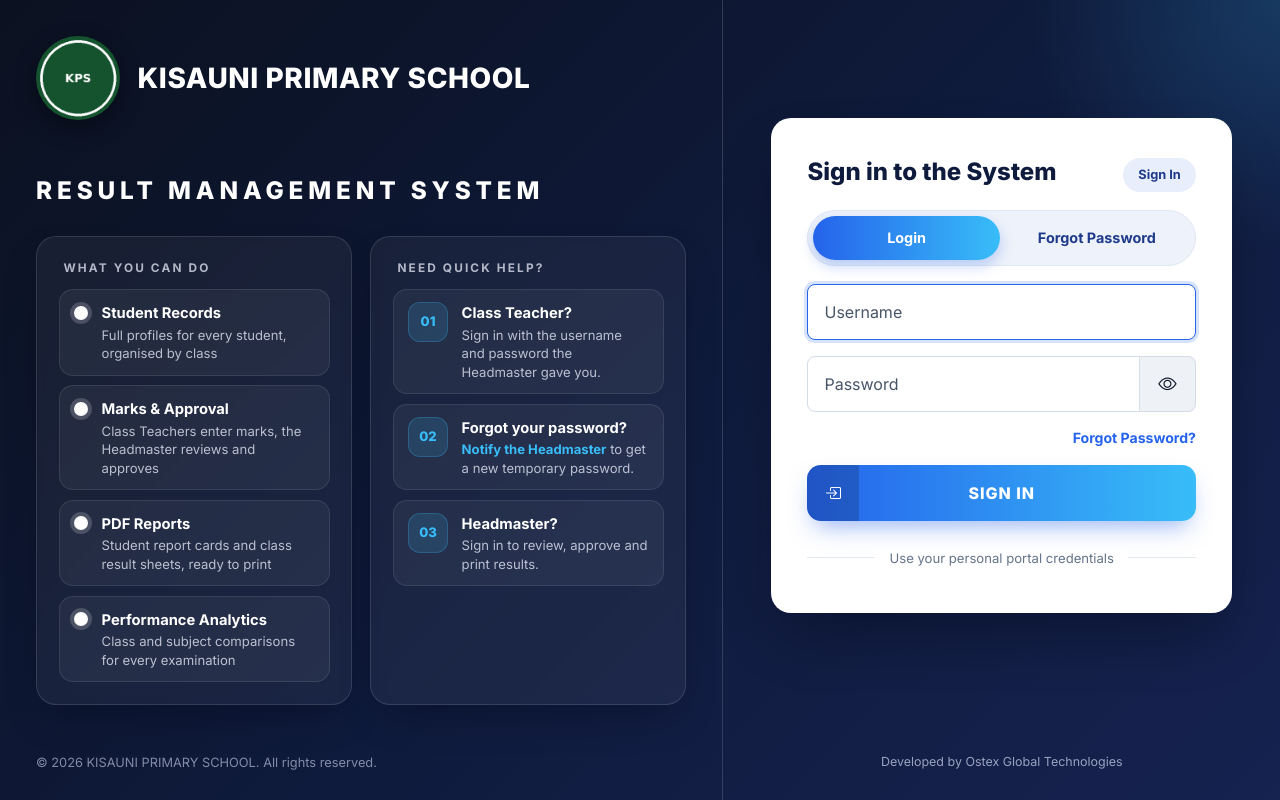
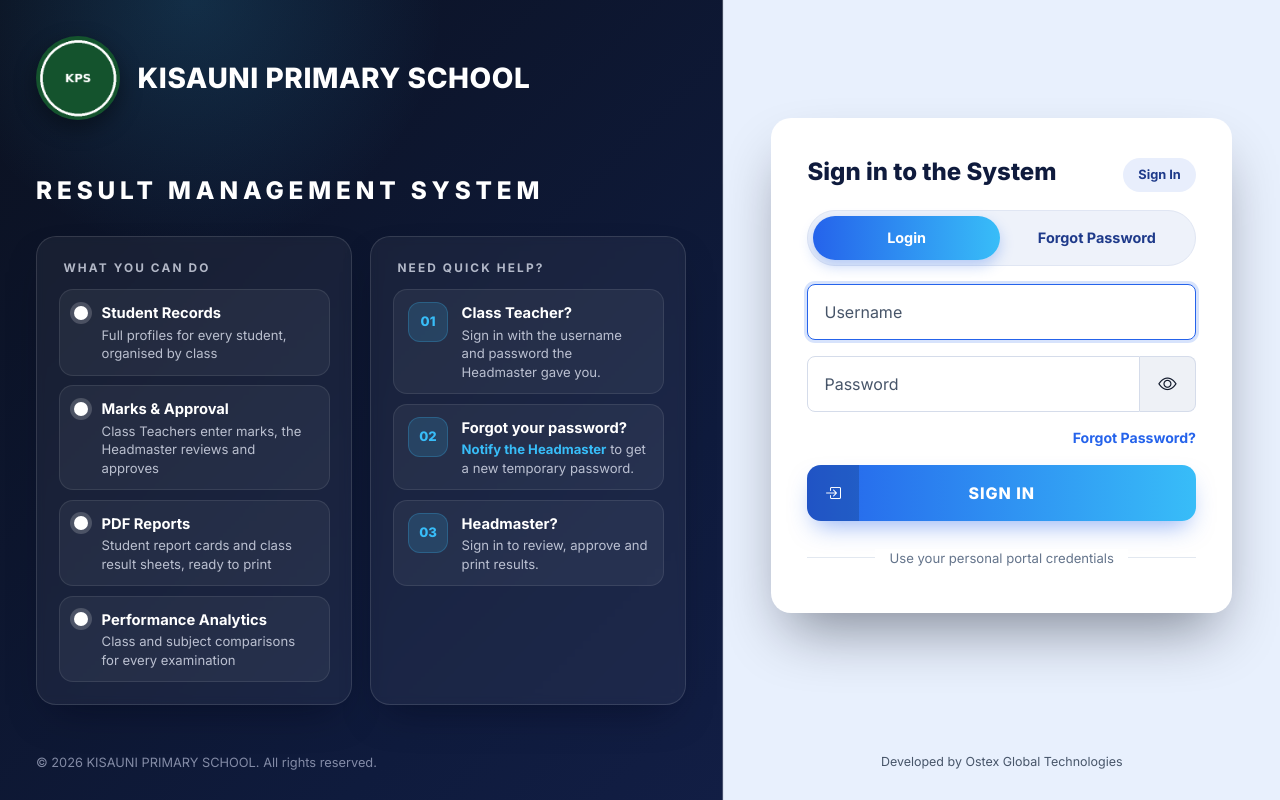
Before and after one commit to otthnachia6-ship-it/KISAUNI_RESULT_SYSTEM_LARAVEL_FINAL, a Laravel app: page /login in a window 1280 px wide. Run offline with Laravel 12, Linux system fonts and the light colour scheme; data comes from the database, SQL or seed files in the repository.

Commit message:
Login pages: two-tone layout (dark brand left, soft light-blue sign-in right)
On computers (>= 992px) the sign-in half now has a soft light-blue background so
the white card stands out, with a clear divider at the seam; the copyright on that
side switches to dark text for contrast. Phones are unchanged (single dark panel,
stacked). Applies to both the school and Developer login.

Co-Authored-By: Claude Opus 4.8 <noreply@anthropic.com>

```diff
--- a/public/css/style.css
+++ b/public/css/style.css
@@ -987,11 +987,20 @@ a.lp-tab:hover { background: rgba(37,99,235,.08); text-decoration: none; }
         min-height: 100vh; min-height: 100dvh; display: grid;
         grid-template-columns: minmax(0, 1.3fr) minmax(0, 1fr); grid-template-rows: 1fr auto;
         grid-template-areas: "brand form" "brand credit";
+        /* Two tones: dark navy brand side on the left, soft light-blue sign-in side on the
+           right. The hard colour stop (56.52%) is exactly the column boundary = the divider. */
+        background:
+            linear-gradient(to right, transparent 0 56.52%, #e8f0fd 56.52% 100%),
+            radial-gradient(circle 360px at 15% 0, rgba(56, 189, 248, .16), transparent 70%),
+            linear-gradient(135deg, var(--brand-navy), var(--brand-dark) 55%, var(--brand));
     }
     /* A clean vertical divider between the brand (left) and the sign-in form (right).
        brand spans both grid rows, so the line runs the full height. Only here (>= 992px);
        phones stack the panels, so no divider there. */
-    .lp-brand { grid-area: brand; display: flex; padding: 2.25rem 2.25rem 1.75rem; border-right: 1px solid rgba(255, 255, 255, .15); }
+    .lp-brand { grid-area: brand; display: flex; padding: 2.25rem 2.25rem 1.75rem; border-right: 1px solid rgba(255, 255, 255, .22); box-shadow: 1px 0 0 rgba(15, 23, 42, .06); }
+    /* The copyright line sits on the light side now, so it needs dark text. */
+    .lp-credit { color: #64748b; }
+    .lp-credit a { color: #475569; }
     .lp-brand-inner { display: flex; flex-direction: column; width: 100%; max-width: 860px; }
     .lp-top { display: flex; align-items: center; gap: 1.1rem; }
     .lp-logo { width: 84px; height: 84px; }
```
